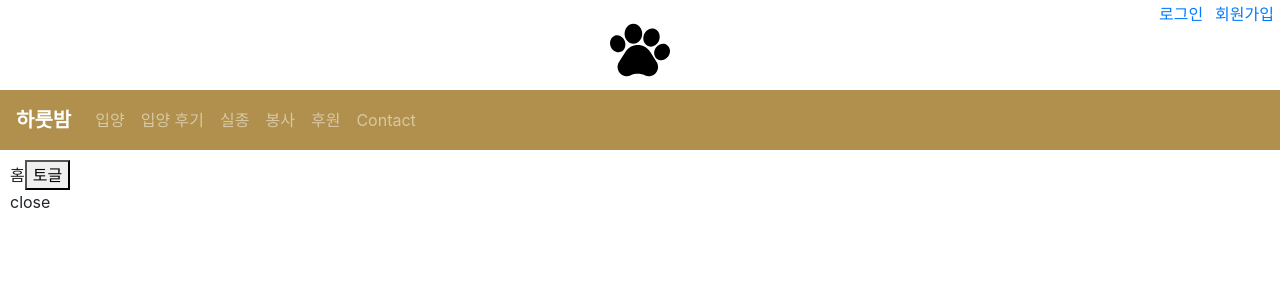
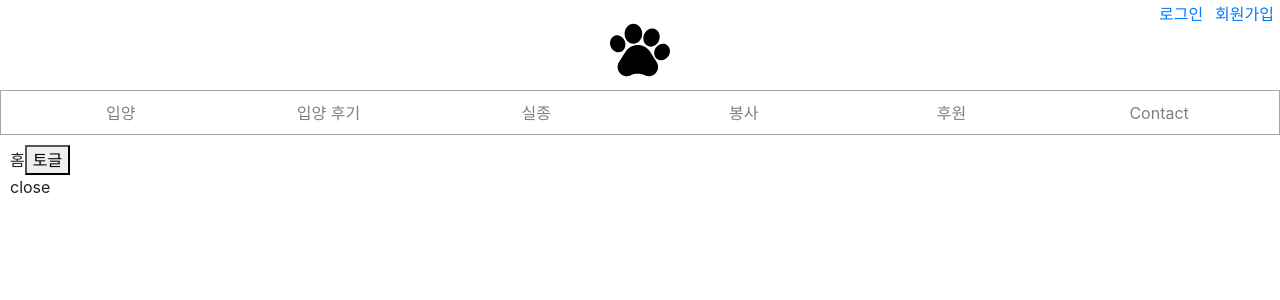
Before and after one commit to sunnych0214/GoodNightForDog-front, a React (Create React App) app: page / in a window 1280 px wide. Shown: the top 300 px of the page. Built offline with nearby package versions, Linux system fonts and the light colour scheme.

Commit message:
MOD: navbar active check & css

```diff
--- a/src/assets/stylesheets/style.scss
+++ b/src/assets/stylesheets/style.scss
@@ -1,6 +1,14 @@
 @import './util.scss';
+
+$min-width: 992px;
 
 body {
   margin: 0;
   padding: 0;
 }
+
+@media (min-width: $min-width) {
+  .navbar-brand {
+      display: none;
+  }
+}
--- a/src/components/header/header.module.scss
+++ b/src/components/header/header.module.scss
@@ -2,7 +2,7 @@
 
 $accountHeight: 20px;
 $logoDivHeight: 70px;
-$navHeight: 60px;
+$navHeight: 45px;
 $logoSize: 60px;
 
 div.header {
--- a/src/components/navbar/navbar.module.scss
+++ b/src/components/navbar/navbar.module.scss
@@ -12,5 +12,19 @@ header,
 }
 
 nav {
-    background: rgb(176, 144, 76);
+    border: 1px solid #a7a7a7;
+    ul.tabs {
+        width: 100%;
+        li.nav-item {
+            width: calc(100% / 6);
+            text-align: center;
+            color: #000;
+            &.active {
+                font-weight: bold;
+                .link {
+                    color: #000;
+                }
+            }
+        }
+    }
 }
--- a/src/components/navbar/navbarModule.js
+++ b/src/components/navbar/navbarModule.js
@@ -1,30 +1,59 @@
 import React, {Component} from "react";
-import "./navbar.module.scss";
+import styles from './navbar.module.scss';
+import classnames from 'classnames/bind';
+import { Link, withRouter } from "react-router-dom";
+
+const cx = classnames.bind(styles);
 
 class navbarModule extends Component {
+  constructor(props) {
+    super(props);
+
+    this.state = {
+      tabs: [
+        { id: 1, title: '입양', path: '/adopt' },
+        { id: 2, title: '입양 후기', path: '/adopt-review' },
+        { id: 3, title: '실종', path: '/missing' },
+        { id: 4, title: '봉사', path: '/volunteer' },
+        { id: 5, title: '후원', path: '/donation' },
+        { id: 6, title: 'Contact', path: '/contact' }
+      ]
+    };
+  }
+
+  componentDidMount() {
+    this.initTab();
+  }
+
+  componentDidUpdate(prevProps) {
+    // Route가 변경되었는 지 check (onRouteChanged)
+    if (this.props.location !== prevProps.location) {
+      this.initTab();
+    }
+  }
+
+  /**
+   * tabs에서 현재 path와 같은 tab을 찾아 active true를 해주는 작업
+   */
+  initTab() {
+    const tabs = [ ...this.state.tabs ];
+    tabs.forEach((tab) => tab.active = tab.path === this.props.location.pathname);
+    this.setState({ tabs });
+  }
 
   render () {
-    const tabs = [
-      { id: 1, title: '입양', url: 'adopt' },
-      { id: 2, title: '입양 후기', url: 'adopt-review' },
-      { id: 3, title: '실종', url: 'missing' },
-      { id: 4, title: '봉사', url: 'volunteer' },
-      { id: 5, title: '후원', url: 'donation' },
-      { id: 6, title: 'Contact', url: 'contact' }
-    ];
-
     return (
-      <nav className="navbar fixed-top navbar-expand-lg navbar-dark indigo">
-        <a className="navbar-brand" href="/"><strong>하룻밤</strong></a>
-        <button className="navbar-toggler" type="button" data-toggle="collapse" data-target="#navbarSupportedContent" aria-controls="navbarSupportedContent" aria-expanded="false" aria-label="Toggle navigation">
-            <span className="navbar-toggler-icon"></span>
+      <nav className={cx('navbar', 'fixed-top', 'navbar-expand-lg', 'navbar-light', 'indigo')}>
+        <a className={cx('navbar-brand')} href="/"><strong>하룻밤</strong></a>
+        <button className={cx('navbar-toggler')} type="button" data-toggle="collapse" data-target="#navbarSupportedContent" aria-controls="navbarSupportedContent" aria-expanded="false" aria-label="Toggle navigation">
+            <span className={cx('navbar-toggler-icon')}></span>
         </button>
-        <div className="collapse navbar-collapse" id="navbarSupportedContent">
-          <ul className="navbar-nav mr-auto">
+        <div className={cx('collapse', 'navbar-collapse')} id="navbarSupportedContent">
+          <ul className={cx('navbar-nav', 'mr-auto', 'tabs')}>
             {
-              tabs.map((tab) =>
-                <li className="nav-item" key={tab.id}>
-                  <a className="nav-link" href={tab.url}>{tab.title} <span className="sr-only">(current)</span></a>
+              this.state.tabs.map((tab) =>
+                <li className={cx('nav-item', tab.active && 'active')} key={tab.id}>
+                  <Link to={tab.path} className={cx('nav-link', 'link')}>{tab.title} <span className={cx('sr-only')}>(current)</span></Link>
                 </li>
               )
             }
@@ -35,4 +64,4 @@ class navbarModule extends Component {
   }
 }
 
-export default navbarModule;
+export default withRouter(navbarModule);
```
